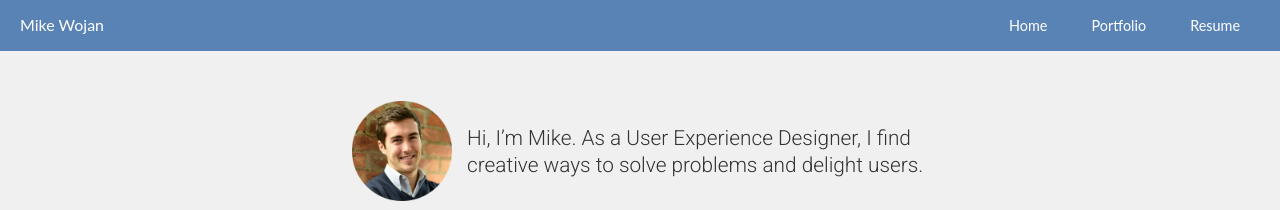
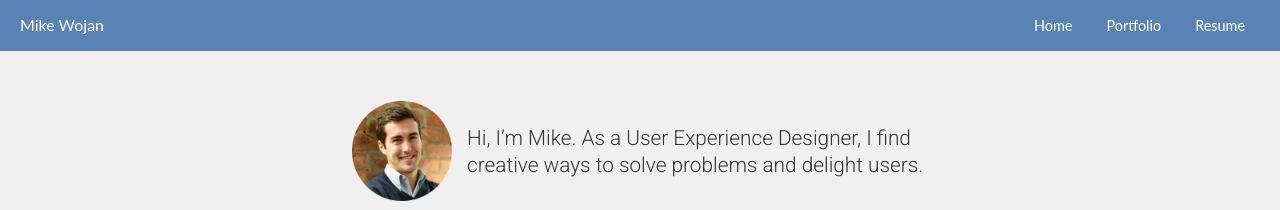
Before and after one commit to mtwojan/mikewojan.com, a Jekyll site: the page built from index.md, in a window 1280 px wide. Shown: the top 210 px of the page. Built offline with Jekyll 4.4.1, drawn with Linux system fonts in a browser that asks for light colours.

Commit message:
style mobile navbar

```diff
--- a/_sass/layout/_header.scss
+++ b/_sass/layout/_header.scss
@@ -6,10 +6,30 @@
   background-color: #5983B5;
   color: #fff;
 
+  ul {
+    @include breakpoint($mq-small) {
+      padding: 0px;
+      margin: 20px 20px 0px;
+      font-size: 1.1em;
+    }
+  }
+
   li {
     display: inline;
-    margin: 0px 20px;
+    margin: 0px 15px;
     font-size: .9em;
+  }
+
+  @include breakpoint($mq-small) {
+    display: block;
+    text-align: center;
+    padding: 10px 0px;
+  }
+}
+
+.navbar-branding {
+  @include breakpoint($mq-small) {
+    font-size: 1.2em;
   }
 }
 
```
